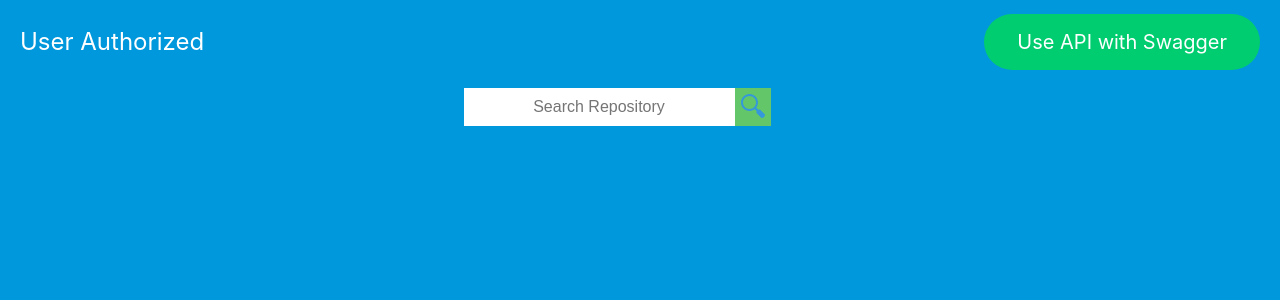
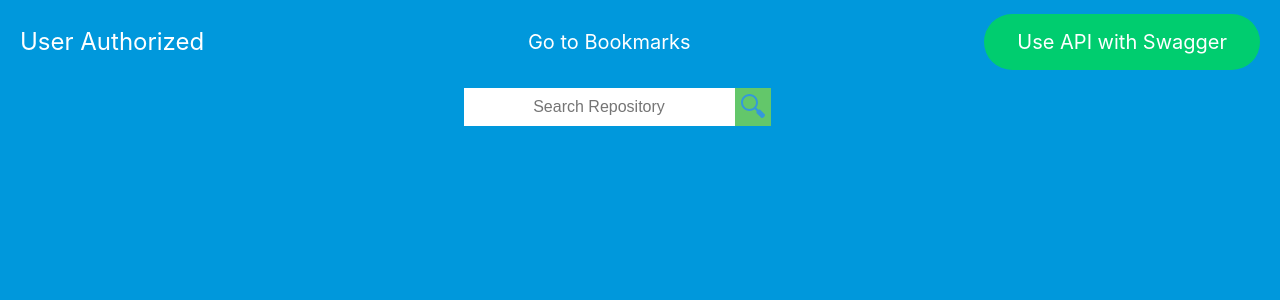
Before and after one commit to yoelmacia/ConradConnectCodingChallenge, a React (Create React App) app in the folder frontend/: page /search in a window 1280 px wide. Shown: the top 300 px of the page. Built offline with nearby package versions, Linux system fonts and the light colour scheme.

Commit message:
Add routes
Add route to go from search to bookmarks and
to bookmarks to search.

```diff
--- a/frontend/src/components/Bookmarks.js
+++ b/frontend/src/components/Bookmarks.js
@@ -57,6 +57,9 @@ export default class Bookmarks extends React.Component {
       <div className="container">
         <div className="nav-container">
           <p className="nav-container-left">User Authorized</p>
+          <p className="nav-container-center">
+            <a href="http://localhost:3001/search">Go to Search</a>
+          </p>
           <p className="nav-container-right">
             <a className="nav-link" href="http://localhost:3000/api-docs">
               Use API with Swagger
--- a/frontend/src/components/Search.js
+++ b/frontend/src/components/Search.js
@@ -83,6 +83,9 @@ export default class Search extends React.Component {
       <div className="container">
         <div className="nav-container">
           <p className="nav-container-left">User Authorized</p>
+          <p className="nav-container-center">
+            <a href="http://localhost:3001/bookmarks">Go to Bookmarks</a>
+          </p>
           <p className="nav-container-right">
             <a className="nav-link" href="http://localhost:3000/api-docs">
               Use API with Swagger
```
